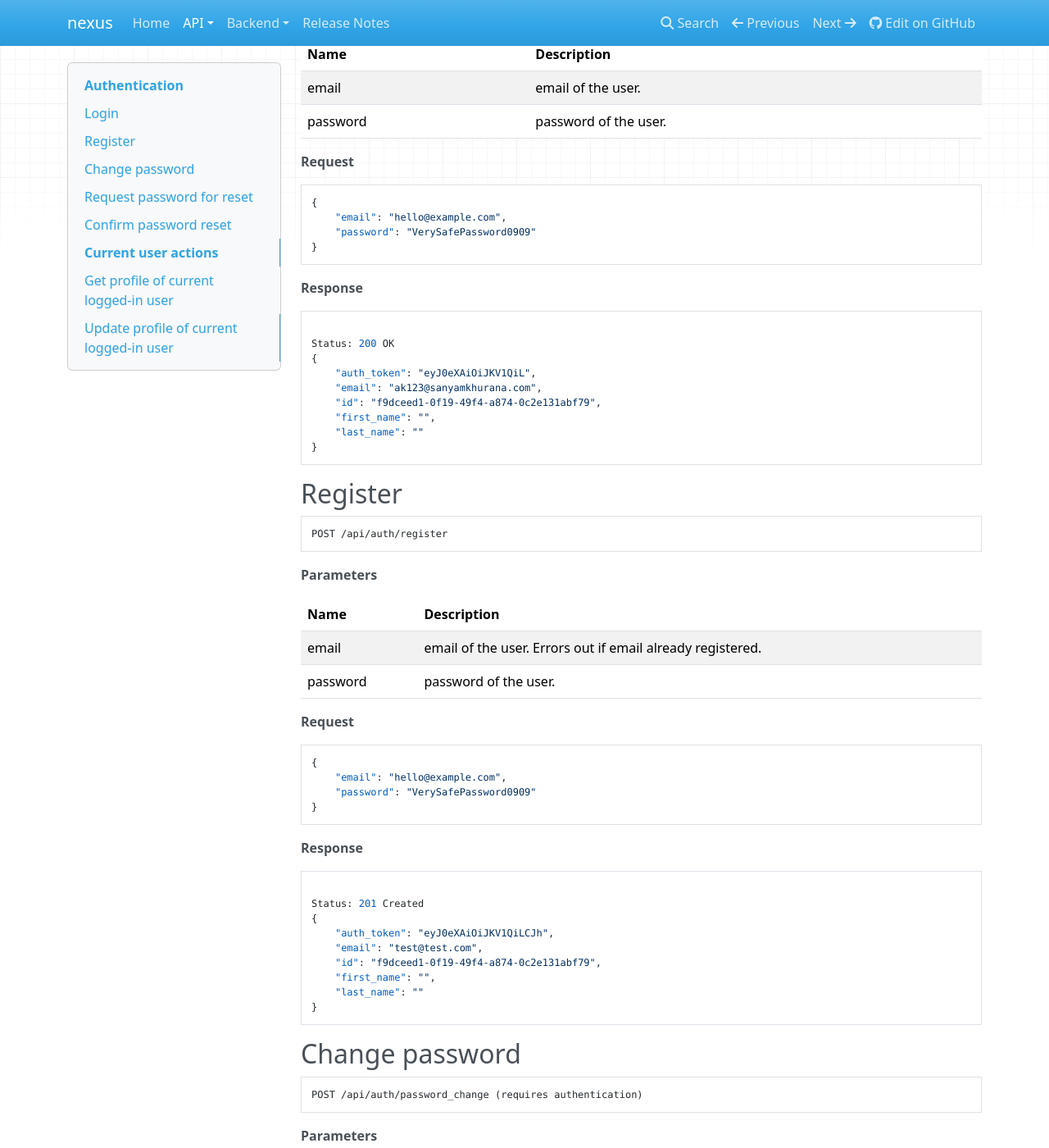
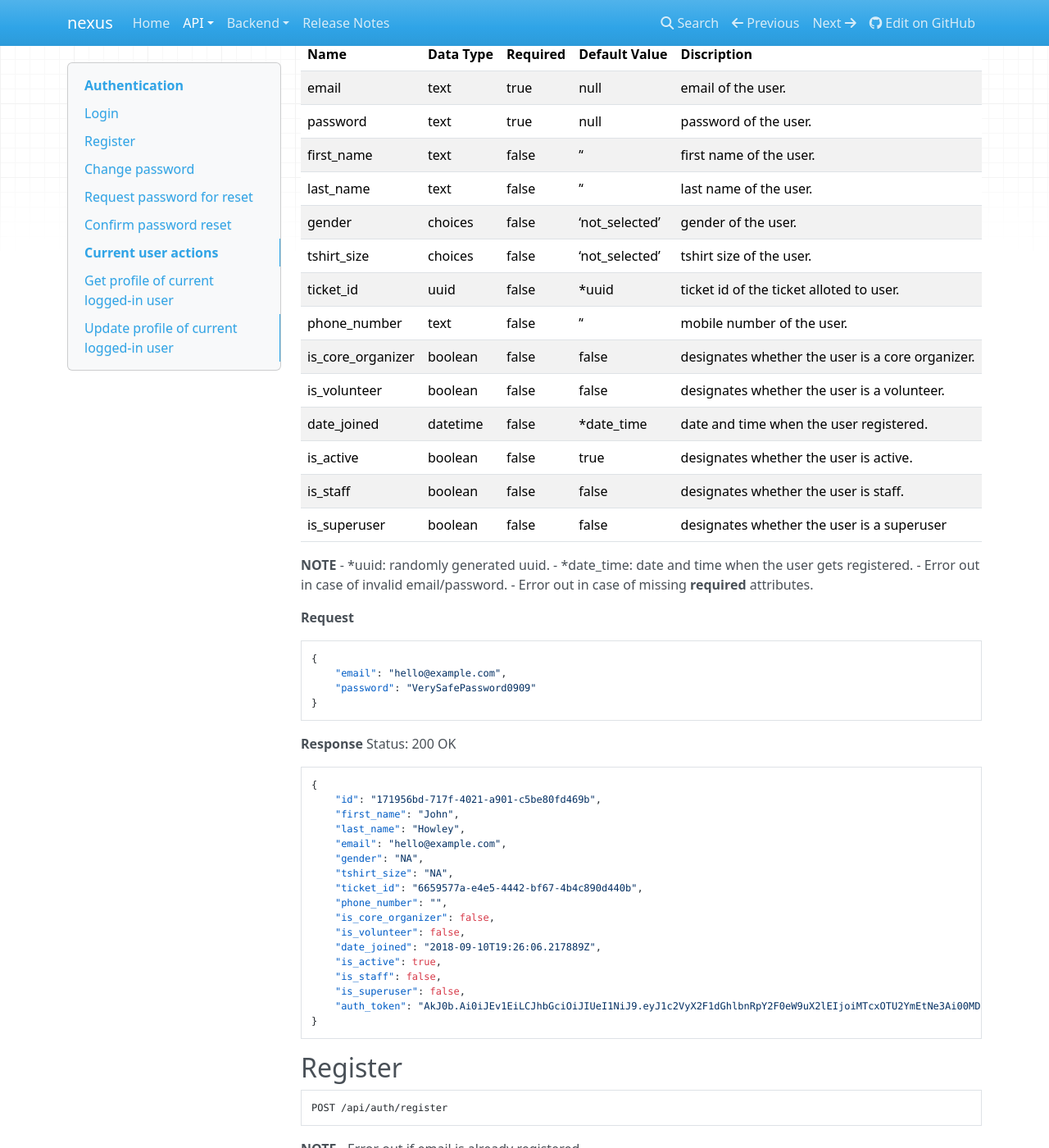
Before and after one commit to CuriousLearner/nexus, an MkDocs documentation site: the page built from docs/api/endpoints.md, in a window 1280 px wide and 1400 px high, scrolled down 507 px. Shown: the whole window at 82% size. Built offline with MkDocs 1.6.1, drawn with Linux system fonts in a browser that asks for light colours; nearby versions of some CDN libraries; old or Windows-style settings are respelled for this version of MkDocs; some of the changed text lies outside the part shown.

Commit message:
feat(users): Add new attributes and auth related APIs (#10)

````diff
--- a/.travis.yml
+++ b/.travis.yml
@@ -4,7 +4,7 @@
 language: python
 sudo: false
 python:
-- '3.6.4'
+- '3.6.5'
 
 addons:
   postgresql: "9.5"
--- a/docs/api/endpoints.md
+++ b/docs/api/endpoints.md
@@ -12,10 +12,28 @@ POST /api/auth/login
 
 **Parameters**
 
-Name     | Description
----------|-------------------------------------
-email    | email of the user.
-password | password of the user.
+Name              | Data Type | Required | Default Value  | Discription
+------------------|-----------|----------|----------------|--------------------
+email             | text      | true     | null           | email of the user.
+password          | text      | true     | null           | password of the user.
+first_name        | text      | false    | ''             | first name of the user.
+last_name         | text      | false    | ''             | last name of the user.
+gender            | choices   | false    | 'not_selected' | gender of the user.
+tshirt_size       | choices   | false    | 'not_selected' | tshirt size of the user.
+ticket_id         | uuid      | false    | *uuid          | ticket id of the ticket alloted to user.
+phone_number      | text      | false    | ''             | mobile number of the user.
+is_core_organizer | boolean   | false    | false          | designates whether the user is a core organizer.
+is_volunteer      | boolean   | false    | false          | designates whether the user is a volunteer.
+date_joined       | datetime  | false    | *date_time     | date and time when the user registered.
+is_active         | boolean   | false    | true           | designates whether the user is active.
+is_staff          | boolean   | false    | false          | designates whether the user is staff.
+is_superuser      | boolean   | false    | false          | designates whether the user is a superuser
+
+__NOTE__
+- *uuid: randomly generated uuid.
+- *date_time: date and time when the user gets registered.
+- Error out in case of invalid email/password.
+- Error out in case of missing **required** attributes.
 
 **Request**
 ```json
@@ -26,15 +44,24 @@ password | password of the user.
 ```
 
 **Response**
+Status: 200 OK
 ```json
-
-Status: 200 OK
 {
-    "auth_token": "eyJ0eXAiOiJKV1QiL",
-    "email": "ak123@sanyamkhurana.com",
-    "id": "f9dceed1-0f19-49f4-a874-0c2e131abf79",
-    "first_name": "",
-    "last_name": ""
+    "id": "171956bd-717f-4021-a901-c5be80fd469b",
+    "first_name": "John",
+    "last_name": "Howley",
+    "email": "hello@example.com",
+    "gender": "NA",
+    "tshirt_size": "NA",
+    "ticket_id": "6659577a-e4e5-4442-bf67-4b4c890d440b",
+    "phone_number": "",
+    "is_core_organizer": false,
+    "is_volunteer": false,
+    "date_joined": "2018-09-10T19:26:06.217889Z",
+    "is_active": true,
+    "is_staff": false,
+    "is_superuser": false,
+    "auth_token": "AkJ0b.Ai0iJEv1EiLCJhbGciOiJIUeI1NiJ9.eyJ1c2VyX2F1dGhlbnRpY2F0eW9uX2lEIjoiMTcxOTU2YmEtNe3Ai00MDIxLWe5MDetYeViATgwemE0NjliIn0.loCdI3te2sICj8e5c6ip5TW_eFNn5RTj4HU-e2q0m"
 }
 ```
 
@@ -44,31 +71,41 @@ Status: 200 OK
 POST /api/auth/register
 ```
 
-**Parameters**
-
-Name     | Description
----------|-------------------------------------
-email    | email of the user. Errors out if email already registered.
-password | password of the user.
+__NOTE__
+- Error out if email is already registered.
 
 **Request**
 ```json
 {
     "email": "hello@example.com",
-    "password": "VerySafePassword0909"
+    "password": "VerySafePassword0909",
+    "first_name": "John",
+    "last_name": "Howley",
+    "gender": "M",
+    "tshirt_size": "L",
+    "phone_number": "+911234567890"
 }
 ```
 
 **Response**
+Status: 201 Created
 ```json
-
-Status: 201 Created
 {
-    "auth_token": "eyJ0eXAiOiJKV1QiLCJh",
-    "email": "test@test.com",
-    "id": "f9dceed1-0f19-49f4-a874-0c2e131abf79",
-    "first_name": "",
-    "last_name": ""
+    "id": "1f19560d-f1ff-4021-a901-c50e80fd4690",
+    "first_name": "John",
+    "last_name": "Howley",
+    "email": "hello@example.com",
+    "gender": "M",
+    "tshirt_size": "L",
+    "ticket_id": "6659577a-e4e5-4442-bf67-4b4c890d440b",
+    "phone_number": "+911234567890",
+    "is_core_organizer": false,
+    "is_volunteer": false,
+    "date_joined": "2018-09-10T19:26:06.217889Z",
+    "is_active": true,
+    "is_staff": false,
+    "is_superuser": false,
+    "auth_token": "eyJ0aXAiOiJqV1QiLCJhbGciOiJIUaI1NiJ9.ayJ1c2VyX2F1dGhlbnRpY2F0aW9uX2lqIjoiMTcxOTU2YmQtNa3ai00MDIxLWa5MDatYaViaTgwamQ0NjliIn0.loCdI3tAa2sICj8a5c6ip5TW_aFnn5RTj4HU-D6zq3c"
 }
 ```
 
@@ -94,10 +131,7 @@ new_password     | New password of the user.
 ```
 
 **Response**
-```
 Status: 204 No-Content
-```
-
 
 ## Request password for reset
 
@@ -121,9 +155,8 @@ email | (required) valid email of an existing user.
 ```
 
 **Response**
+Status: 200 OK
 ```json
-
-Status: 200 OK
 {
     "message": "Further instructions will be sent to the email if it exists"
 }
@@ -155,11 +188,9 @@ token         | Token decoded from the url (verification link)
 ```
 
 **Response**
-```
 Status: 204 No-Content
-```
 
-**Note**
+__Note__
 - The verification link uses the format of key `password-confirm` in `FRONTEND_URLS` dict in settings/common.
 
 
@@ -170,14 +201,24 @@ Status: 204 No-Content
 GET /api/me (requires authentication)
 ```
 
-__Response__
-
+**Response**
+Status: 200 OK
 ```json
 {
     "id": "629b1e03-53f0-43ef-9a03-17164cf782ac",
     "first_name": "John",
-    "last_name": "Hawley",
-    "email": "john@localhost.com"
+    "last_name": "Howley",
+    "email": "hello@example.com",
+    "gender": "NA",
+    "tshirt_size": "NA",
+    "ticket_id": "6659577a-e4e5-4442-bf67-4b4c890d440b",
+    "phone_number": "",
+    "is_core_organizer": false,
+    "is_volunteer": false,
+    "date_joined": "2018-09-10T19:26:06.217889Z",
+    "is_active": true,
+    "is_staff": false,
+    "is_superuser": false
 }
 ```
 
@@ -186,21 +227,46 @@ __Response__
 PATCH /api/me (requires authentication)
 ```
 
-__Example__
-```json
-{
-    "first_name": "James",
-    "last_name": "Warner"
-}
-```
+__NOTE__
+- User can update any attribute except the following `read_only_fields` - `id`, `ticket_id`, `is_core_organizer`, `is_volunteer`, `date_joined`, `is_active`, `is_staff`, `is_superuser`
 
-__Response__
-
+**Request**
 ```json
 {
     "id": "629b1e03-53f0-43ef-9a03-17164cf782ac",
     "first_name": "James",
     "last_name": "Warner",
-    "email": "john@localhost.com",
+    "email": "james@example.com",
+    "gender": "M",
+    "tshirt_size": "XL",
+    "ticket_id": "6659577a-e4e5-4442-bf67-4b4c890d440b",
+    "phone_number": "+91123456789",
+    "is_core_organizer": false,
+    "is_volunteer": false,
+    "date_joined": "2018-09-10T19:26:06.217889Z",
+    "is_active": true,
+    "is_staff": false,
+    "is_superuser": false
 }
 ```
+
+**Response**
+Status: 200 OK
+```json
+{
+    "id": "629b1e03-53f0-43ef-9a03-17164cf782ac",
+    "first_name": "James",
+    "last_name": "Warner",
+    "email": "james@example.com",
+    "gender": "M",
+    "tshirt_size": "XL",
+    "ticket_id": "6659577a-e4e5-4442-bf67-4b4c890d440b",
+    "phone_number": "+911234567890",
+    "is_core_organizer": false,
+    "is_volunteer": false,
+    "date_joined": "2018-09-10T19:26:06.217889Z",
+    "is_active": true,
+    "is_staff": false,
+    "is_superuser": false
+}
+```
````
Also changed, not shown: docs/api/changelog.md (+5 -0 lines), 11 other files.
